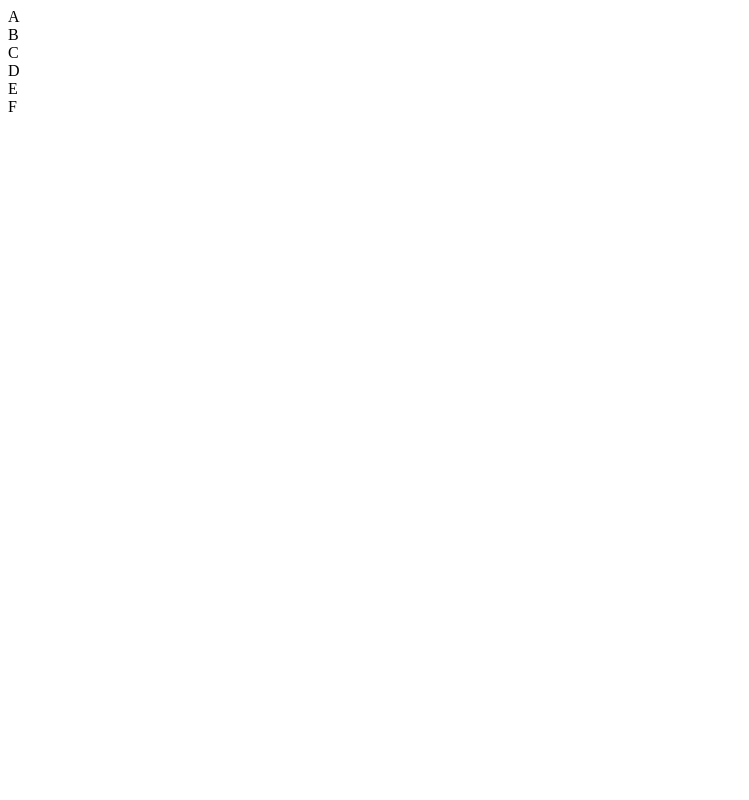
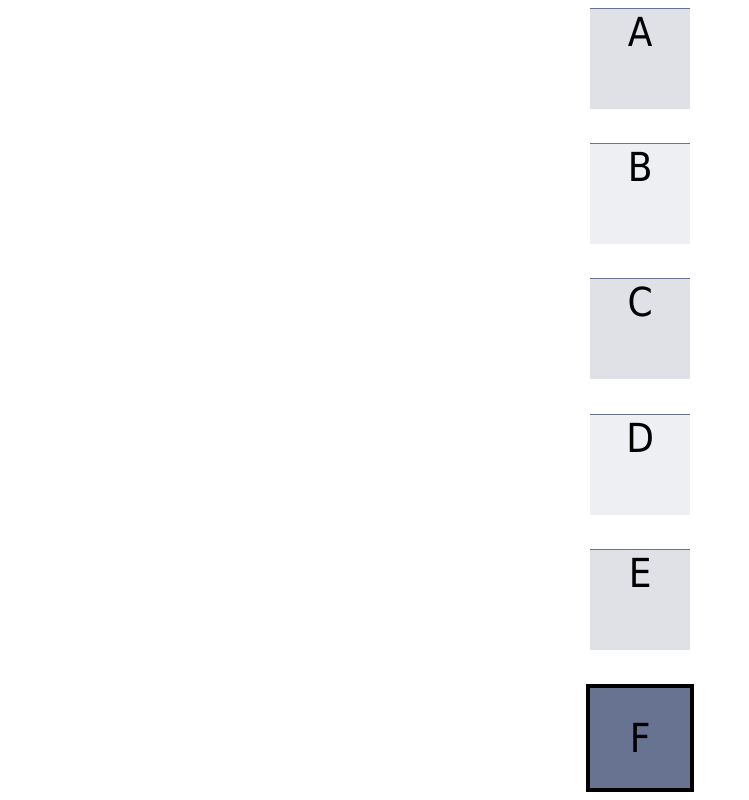
Before and after one commit to omersecen/Assignment2, a plain HTML site: page index.html in a window 1280 px wide. Shown: the whole page, without its empty margins (0-749 px from the left). Drawn offline with Linux system fonts and the light colour scheme.

Commit message:
Add style A layout

```diff
--- a/index.html
+++ b/index.html
@@ -4,6 +4,7 @@
     <meta charset="UTF-8">
     <meta name="viewport" content="width=device-width, initial-scale=1.0">
     <title>Assignment 2</title>
+    <link rel="stylesheet" href="styleA.css">
 </head>
 <body>
 
--- /dev/null
+++ b/styleA.css
@@ -0,0 +1,36 @@
+body {
+
+    margin: 0;
+    padding: 8px;
+    min-height: 100vh;
+    box-sizing: border-box;
+    display: flex;
+    flex-direction: column;
+    align-items: center;
+    justify-content: space-between;
+    gap: 10px;
+    font-family: Tahoma, sans-serif;
+    font-size: 40px;
+}
+
+.box {
+
+    width: 100px;
+    height: 100px;
+    flex-shrink: 0;
+    border-top: 1px solid #687291;
+    background-color: #dfe1e7;
+    text-align: center;
+}
+
+.box:nth-child(even) {
+    background-color: #eeeff2;
+}
+
+.box:last-child {
+    background-color: #687291;
+    border: 4px solid black;
+    display: flex;
+    align-items: center;
+    justify-content: center;
+}
```
